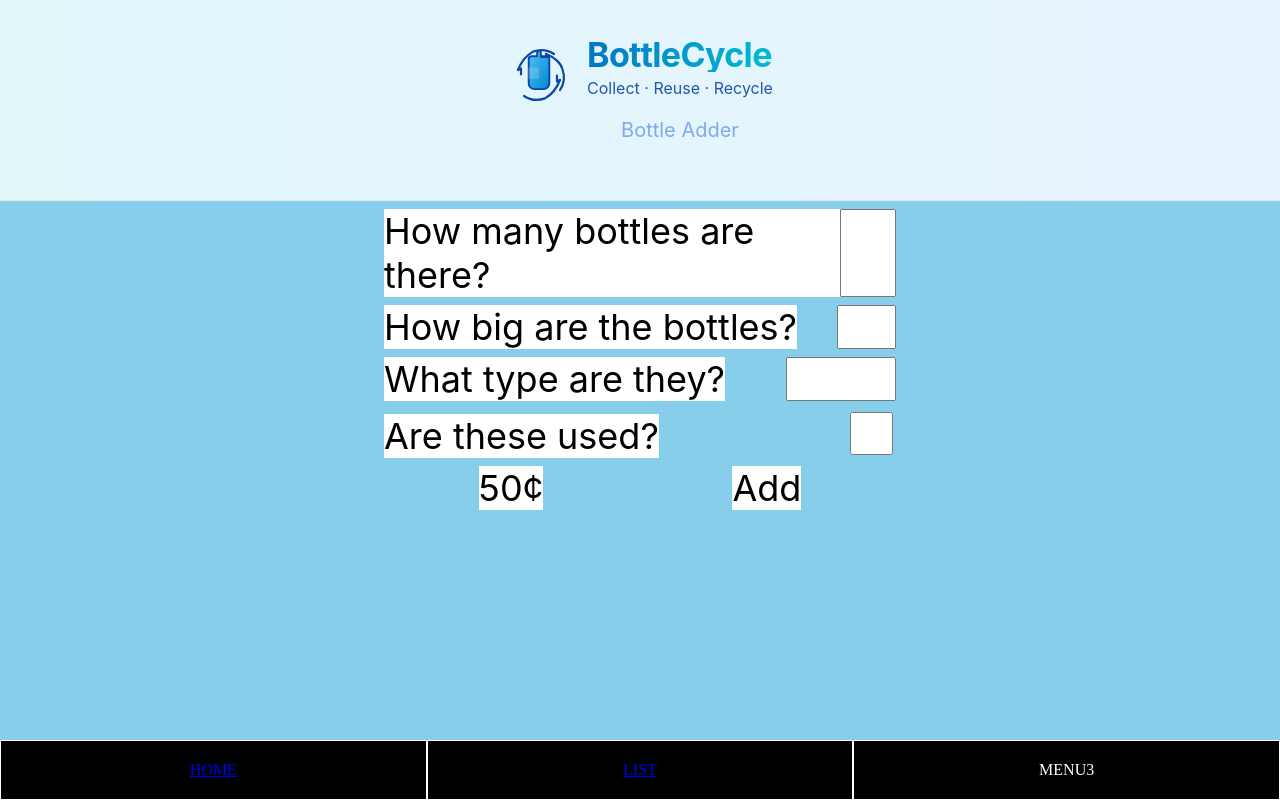
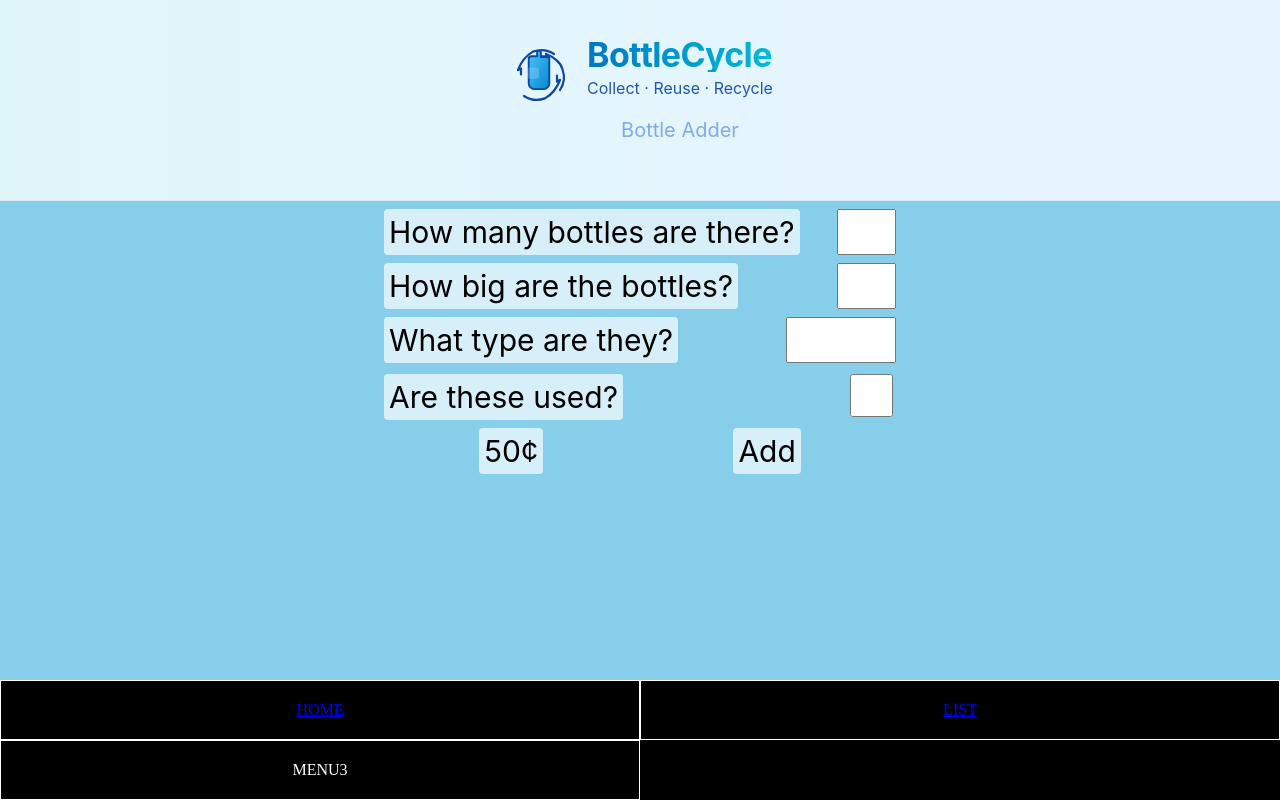
Before and after one commit to dentistmouthwash/wallach-2025-bottles, a React (Vite) app: page /bottles in a window 1280 px wide. Built offline with nearby package versions, Linux system fonts and the light colour scheme.

Commit message:
Update index.css

```diff
--- a/src/index.css
+++ b/src/index.css
@@ -17,7 +17,8 @@ main {
     background: black;
     color: white;
     display: grid;
-    grid-template-columns: 1fr 1fr 1fr;
+    grid-template-columns: 1fr 1fr;
+    justify-content: center;
 }
 
 .bottom-nav>* {
@@ -46,6 +47,9 @@ tr {
 }
 
 .default-span {
-    background-color: white;
-    font-size: 36px;
+    background-color: rgba(255, 255, 255, 0.67);
+    font-size: 30px;
+    padding: 5px;
+    display: inline-block;
+    border-radius: 4px;
 }
```
